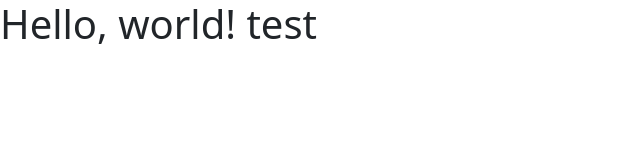
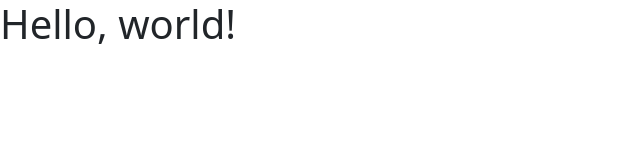
Before and after one commit to Mully88/CodeSpace-HTML, a plain HTML site: page www/index.html in a window 1280 px wide. Shown: the whole page, without its empty margins (0-640 px from the left). Drawn offline with nearby package versions, Linux system fonts and the light colour scheme.

Commit message:
Update index.html

```diff
--- a/www/index.html
+++ b/www/index.html
@@ -7,7 +7,7 @@
     <link href="https://cdn.jsdelivr.net/npm/bootstrap@5.2.3/dist/css/bootstrap.min.css" rel="stylesheet" integrity="sha384-rbsA2VBKQhggwzxH7pPCaAqO46MgnOM80zW1RWuH61DGLwZJEdK2Kadq2F9CUG65" crossorigin="anonymous">
   </head>
   <body>
-    <h1>Hello, world! test </h1>
+    <h1>Hello, world!  </h1>
     <script src="https://cdn.jsdelivr.net/npm/bootstrap@5.2.3/dist/js/bootstrap.bundle.min.js" integrity="sha384-kenU1KFdBIe4zVF0s0G1M5b4hcpxyD9F7jL+jjXkk+Q2h455rYXK/7HAuoJl+0I4" crossorigin="anonymous"></script>
 
   </body>
```
